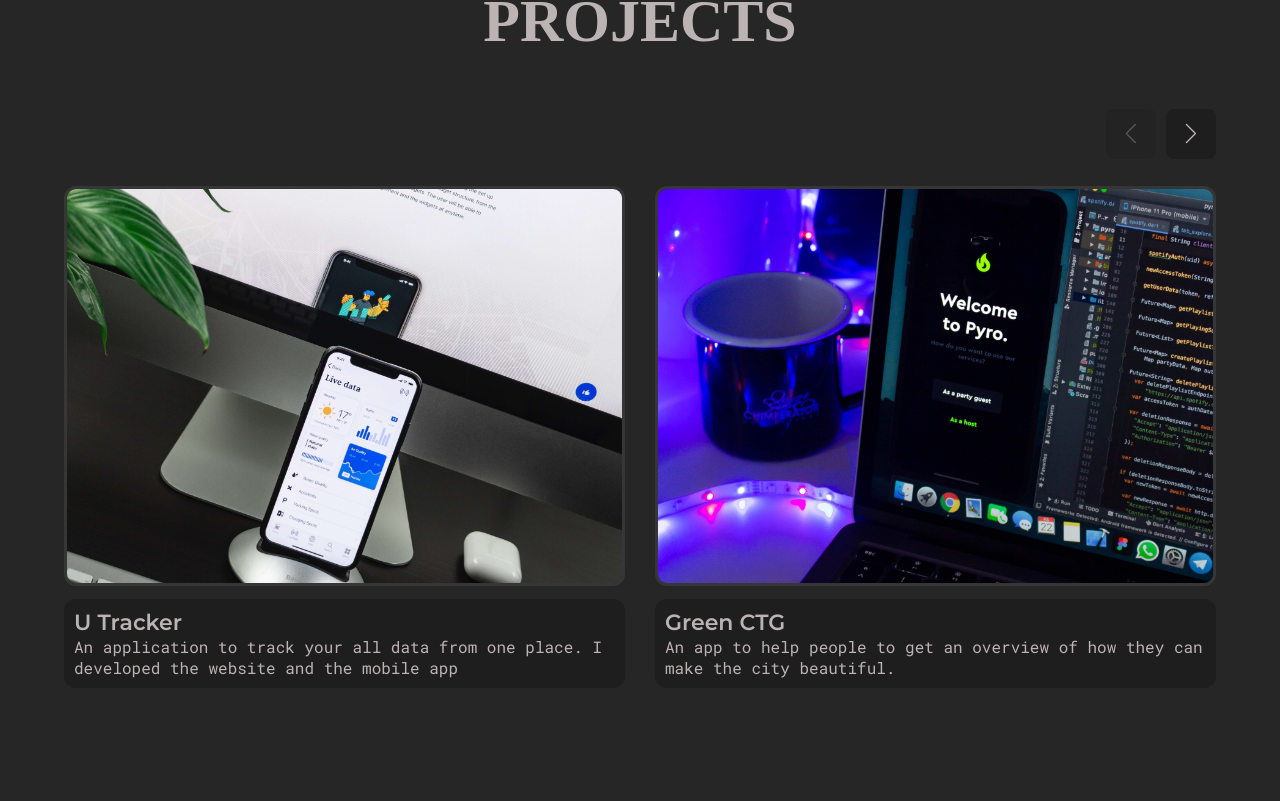
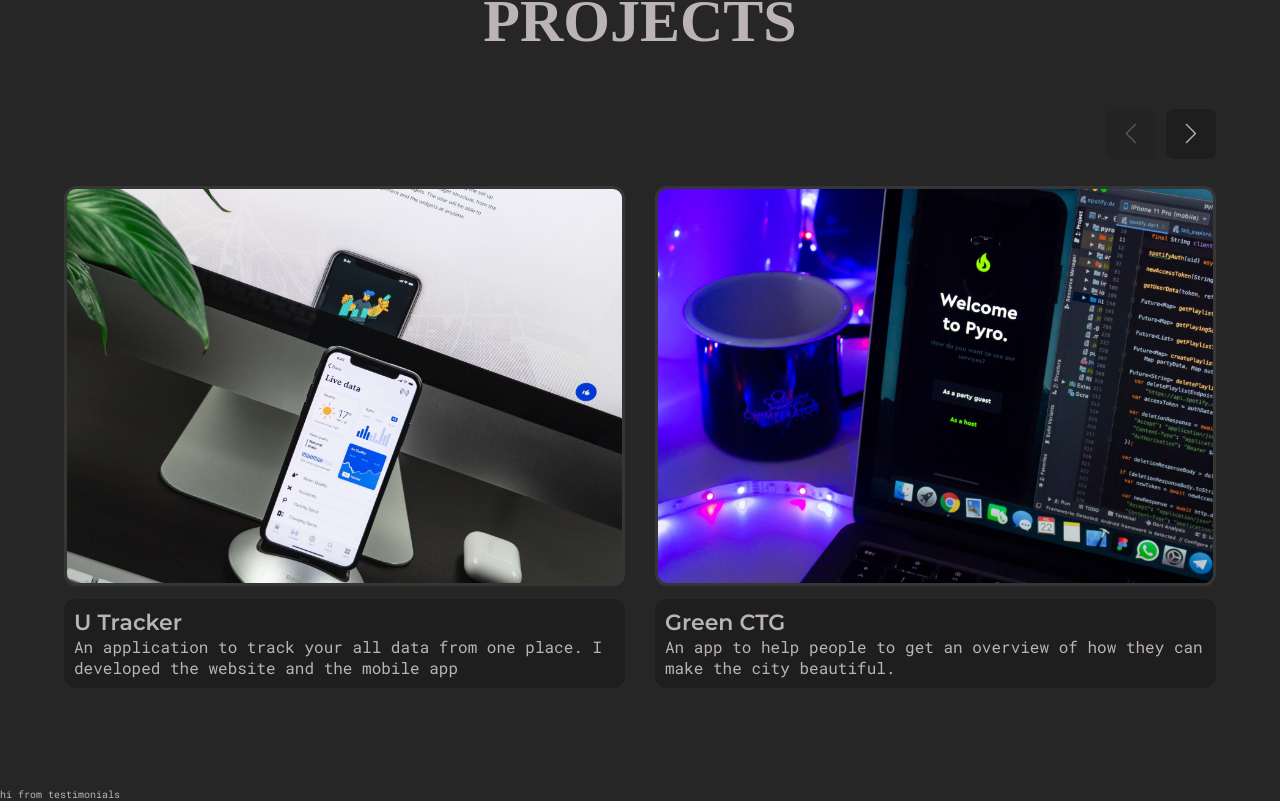
Before and after one commit to kyvycodes/k-react-portfolio, a React (Create React App) app: page / in a window 1280 px wide. Shown: the part 1492-2293 px from the top of the page. Built offline with nearby package versions, Linux system fonts and the light colour scheme; the HTML template or start-up script is replaced by a standard one; a web font is replaced by a local one.

Commit message:
feat: testimonial section created

```diff
--- /dev/null
+++ b/src/components/TestimonialsSection.js
@@ -0,0 +1,9 @@
+import React from 'react'
+
+export default function TestimonialsSection() {
+  return (
+    <div>
+      <p> hi from testimonials </p>
+    </div>
+  )
+}
--- a/src/pages/Contact.js
+++ b/src/pages/Contact.js
@@ -7,3 +7,5 @@ export default function Contacts() {
     </div>
   )
 }
+
+// https://reactjsexample.com/confetti-without-the-cleanup/ for a contact added
--- a/src/pages/Home.js
+++ b/src/pages/Home.js
@@ -2,6 +2,7 @@ import React from 'react'
 import HeroSection from '../components/HeroSection';
 import AboutSection from '../components/AboutSection';
 import ProjectSection from '../components/ProjectSection';
+import TestimonialsSection from '../components/TestimonialsSection';
 
 //functional component
 export default function Home() {
@@ -10,6 +11,7 @@ export default function Home() {
       <HeroSection />
       <AboutSection />
       <ProjectSection />
+      <TestimonialsSection />
     </div>
   )
 }
```
